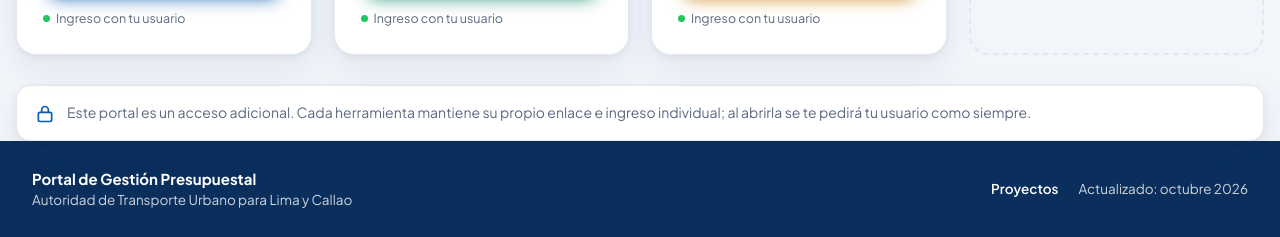
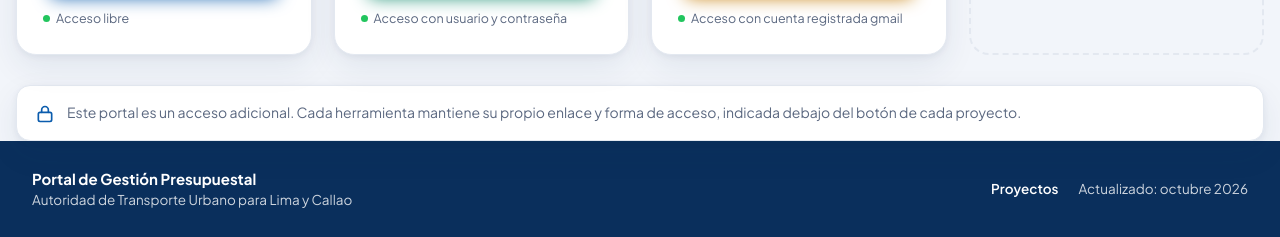
Before and after one commit to reneearmasr/portal-proyectos-atu, a plain HTML site: page index.html in a window 1280 px wide. Shown: the part 710-947 px from the top of the page. Drawn offline with Linux system fonts and the light colour scheme.

Commit message:
index.html

```diff
--- a/index.html
+++ b/index.html
@@ -184,7 +184,7 @@
 
   <div class="note">
     <svg width="20" height="20" viewBox="0 0 24 24" fill="none" stroke="currentColor" stroke-width="2" stroke-linecap="round"><rect x="4" y="10" width="16" height="11" rx="2"/><path d="M8 10V7a4 4 0 018 0v3"/></svg>
-    <span>Este portal es un acceso adicional. Cada herramienta mantiene su propio enlace e ingreso individual; al abrirla se te pedirá tu usuario como siempre.</span>
+    <span>Este portal es un acceso adicional. Cada herramienta mantiene su propio enlace y forma de acceso, indicada debajo del botón de cada proyecto.</span>
   </div>
 </main>
 
@@ -205,6 +205,7 @@
 /* =========================================================
    CONFIGURACIÓN: edita solo esta lista.
    - url: pega el enlace de acceso que ya existe (deja "" si aún no lo tienes)
+   - acceso: forma de ingreso que se muestra debajo del botón
    - etiqueta: texto corto que aparece arriba a la derecha de cada tarjeta
    - estilo: v1 (azul), v2 (verde), v3 (dorado)
    ========================================================= */
@@ -213,6 +214,7 @@ const PROYECTOS = [
     nombre: "Tablero de ejecución presupuestal 2026",
     descripcion: "Seguimiento diario de la ejecución presupuestal a partir de la data del SIAF, por unidad orgánica y concepto.",
     url: "https://reneearmasr.github.io/Tablero_ATU/",
+    acceso: "Acceso libre",
     etiqueta: "2026",
     icono: "chart",
     estilo: "v1"
@@ -221,6 +223,7 @@ const PROYECTOS = [
     nombre: "Programación y Modificación Presupuestal",
     descripcion: "Programación y reprogramación financiera del POI por unidad orgánica y clasificador de gasto, con aprobación de OPP.",
     url: "https://reneearmasr.github.io/programacion_ATU/",
+    acceso: "Acceso con usuario y contraseña",
     etiqueta: "POI",
     icono: "calendar",
     estilo: "v2"
@@ -229,6 +232,7 @@ const PROYECTOS = [
     nombre: "Previsiones Presupuestarias 2027–2034",
     descripcion: "Registro y consolidación de las previsiones presupuestarias multianuales de las unidades orgánicas.",
     url: "https://reneearmasr.github.io/previsiones-atu/",
+    acceso: "Acceso con cuenta registrada gmail",
     etiqueta: "2027–2034",
     icono: "forecast",
     estilo: "v3"
@@ -257,7 +261,7 @@ function render(filtro=""){
         Ingresar
         <svg width="16" height="16" viewBox="0 0 24 24" fill="none" stroke="currentColor" stroke-width="2.6" stroke-linecap="round" stroke-linejoin="round"><path d="M7 17L17 7M8 7h9v9"/></svg>
       </a>
-      ${ok?'<span class="tag ok"><i></i>Ingreso con tu usuario</span>':'<span class="tag pend">Enlace pendiente</span>'}
+      ${ok?'<span class="tag ok"><i></i>'+(p.acceso||'Ingreso con tu usuario')+'</span>':'<span class="tag pend">Enlace pendiente</span>'}
     </article>`;
   }).join("") + (f?"":`<article class="card soon" style="animation-delay:${.15+lista.length*.1}s">
       <div class="plus"><svg width="24" height="24" viewBox="0 0 24 24" fill="none" stroke="currentColor" stroke-width="2.2" stroke-linecap="round"><path d="M12 5v14M5 12h14"/></svg></div>
```
